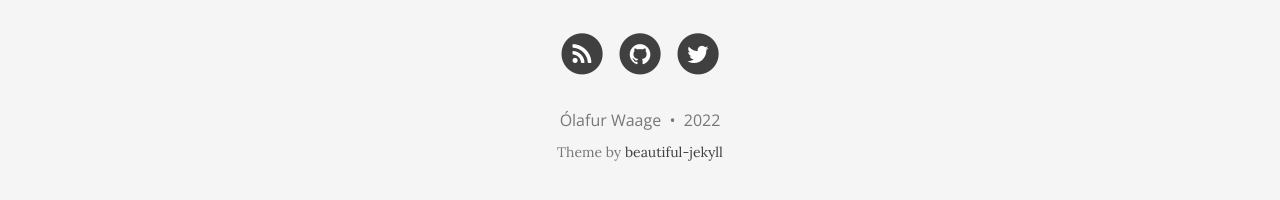
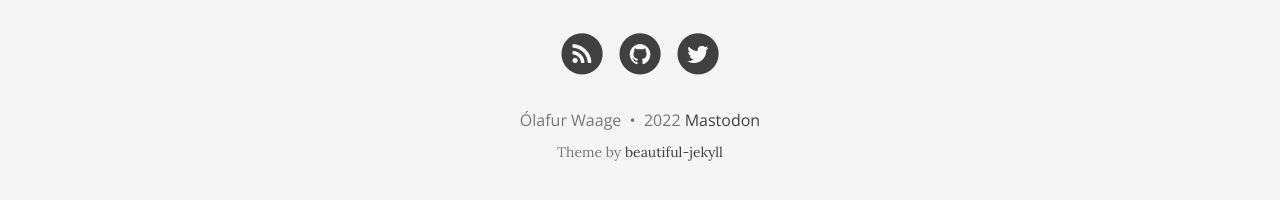
Before and after one commit to olafurw/olafurw.github.io, a Jekyll site: the page built from index.html, in a window 1280 px wide and 900 px high, scrolled down 860 px. Shown: the part 687-887 px from the top of the window. Built offline with Jekyll 4.4.1, drawn with Linux system fonts in a browser that asks for light colours; nearby versions of some CDN libraries; the list of posts is cut into pages by our own code.

Commit message:
mastodon verification

```diff
--- a/_includes/footer.html
+++ b/_includes/footer.html
@@ -33,6 +33,8 @@
       <a href="{{ site.url }}">{{ site.url-pretty }}</a>
       {% endif %}
 
+      <a rel="me" href="https://mastodon.social/@olafurw">Mastodon</a>
+
       {% if site.matomo %}
         {% if site.matomo.opt-out %}
           &nbsp;&bull;&nbsp;
```
